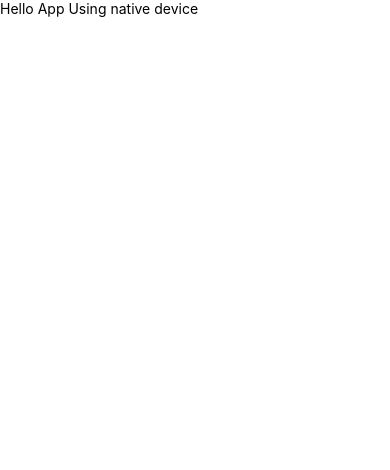
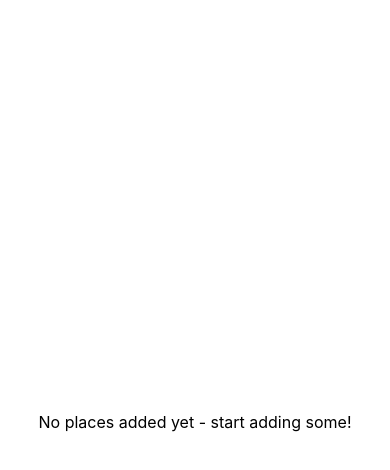
Before and after one commit to baodev97/usingnativedeviceapp, a React Native app: screen / in a window 390 px wide. Shown: the top 470 px of the page. Built offline with nearby package versions, Linux system fonts and the light colour scheme.

Commit message:
create PlaceItem and render and handler no Places List

```diff
--- a/App.tsx
+++ b/App.tsx
@@ -1,11 +1,13 @@
-import { StyleSheet, Text, View } from "react-native";
+import { StatusBar, StyleSheet } from "react-native";
+import AllPlaces from "./screen/AllPlaces";
 
 
 export default function App() {
   return (
-    <View>
-      <Text>Hello App Using native device</Text>
-    </View>
+    <>
+     <StatusBar barStyle={'dark-content'} />
+     <AllPlaces/>
+    </>
   );
 }
 const styles = StyleSheet.create({
--- /dev/null
+++ b/components/PlaceItem.tsx
@@ -0,0 +1,23 @@
+import { PlaceType } from "@/models/place";
+import { Image, Pressable, StyleSheet, Text, View } from "react-native";
+
+type PlaceItemProps = {
+    place:PlaceType
+}
+
+function PlaceItem({place}:PlaceItemProps) {
+  return (
+    <Pressable>
+        <Image source={{uri:place.imageUri}}/>
+        <View>
+            <Text>{place.title}</Text>
+            <Text>{place.address}</Text>
+        </View>
+    </Pressable>
+  )
+}
+export default PlaceItem;
+
+const styles = StyleSheet.create({
+
+})
--- a/components/PlacesList.tsx
+++ b/components/PlacesList.tsx
@@ -1,13 +1,36 @@
 import { PlaceType } from "@/models/place";
-import { FlatList, Text } from "react-native";
-
-
+import { FlatList, StyleSheet, Text, View } from "react-native";
+import PlaceItem from "./PlaceItem";
 
 type PlacesListProps = {
-    places:PlaceType[]
-}
+  places: PlaceType[];
+};
 
-function PlacesList ({places}:PlacesListProps){
-    return <FlatList data={places} keyExtractor={(item)=>item.id} renderItem={(itemData)=>(<Text>itemData</Text>)}/>
+function PlacesList({ places }: PlacesListProps) {
+  if (!places || places.length === 0) {
+    return (
+      <View style={styles.fallbackContainer}>
+        <Text style={styles.fallbackText}>No places added yet - start adding some!</Text>
+      </View>
+    );
+  }
+  return (
+    <FlatList
+      data={places}
+      keyExtractor={(item) => item.id}
+      renderItem={({ item }) => <PlaceItem place={item} />}
+    />
+  );
 }
 export default PlacesList;
+
+const styles = StyleSheet.create({
+    fallbackContainer:{
+        flex:1,
+        justifyContent:'center',
+        alignItems:'center'
+    },
+    fallbackText:{
+        fontSize:16
+    }
+})
--- a/screen/AllPlaces.tsx
+++ b/screen/AllPlaces.tsx
@@ -1,8 +1,6 @@
-import { Text, View } from "react-native";
+import PlacesList from "@/components/PlacesList";
 
 function AllPlaces (){
-    return <View>
-        <Text>All Places</Text>
-    </View>
+    return <PlacesList />
 }
 export default AllPlaces;
```
